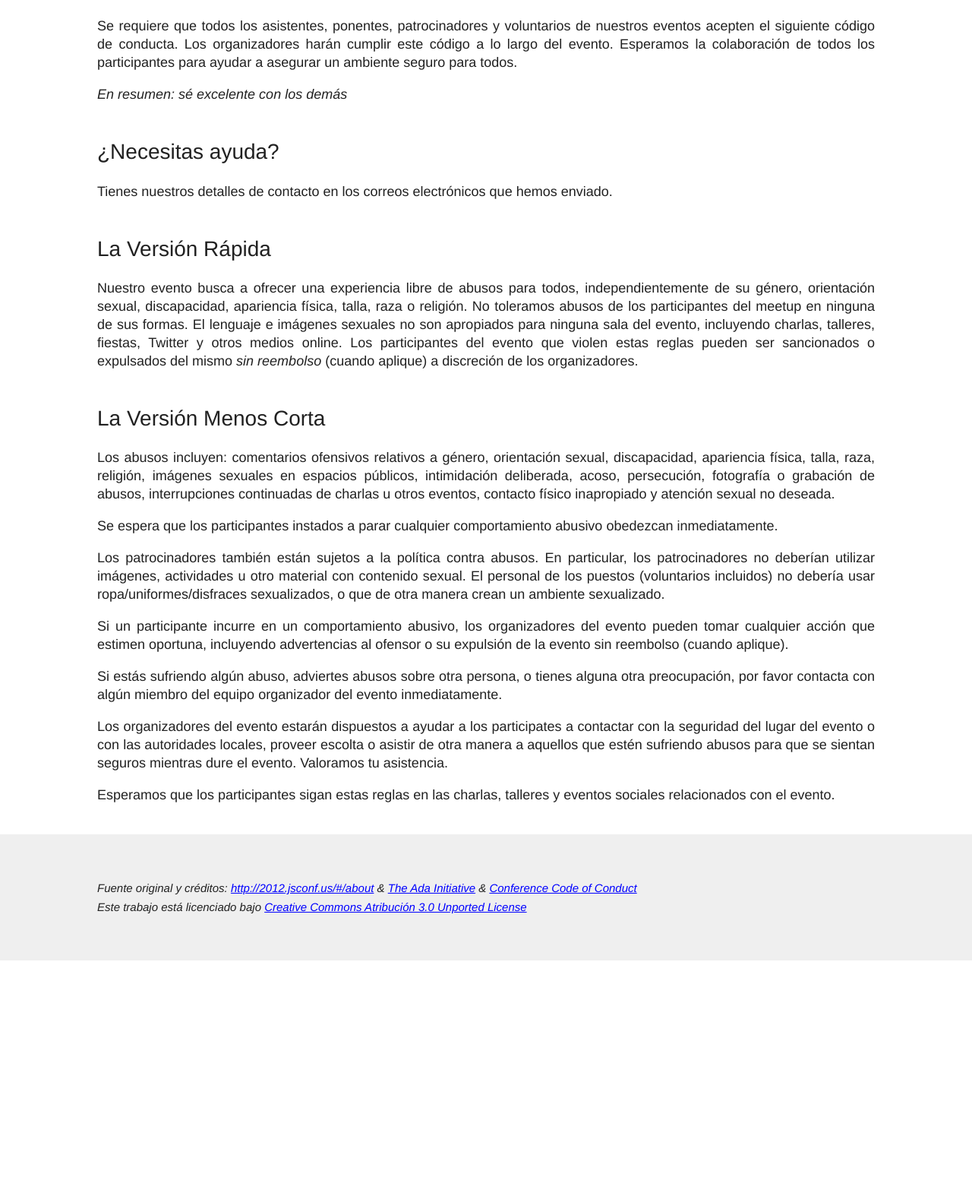
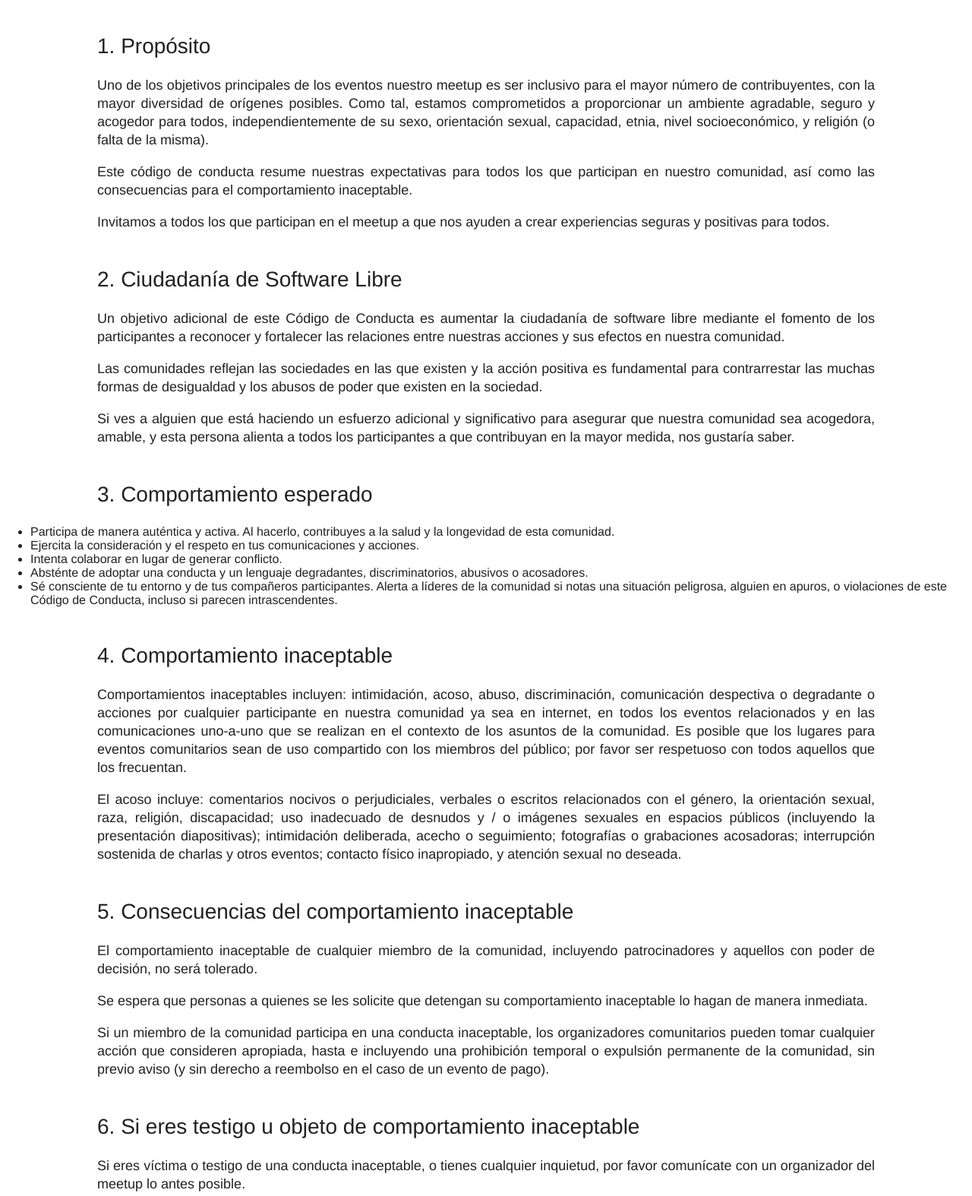
Before and after one commit to codigodeconducta/codigodeconducta.github.io, a plain HTML site: page index.html in a window 1280 px wide. Shown: the part 126-1700 px from the top of the page at 76% size. Before the commit the page ends 1390 px from the top, so only its background shows below. Drawn offline with Linux system fonts and the light colour scheme.

Commit message:
New version Adapted from: https://github.com/colombia-dev/codigo-de-conducta

```diff
--- a/index.html
+++ b/index.html
@@ -57,43 +57,103 @@
   </head>
 
   <body>
-    <h1>Código de Conducta</h1>
+    <h1 id="titulo">Código de Conducta</h1>
 
-    <p>Se requiere que todos los asistentes, ponentes, patrocinadores y voluntarios de nuestros eventos acepten el siguiente código de conducta. Los organizadores harán cumplir este código a lo largo del evento. Esperamos la colaboración de todos los participantes para ayudar a asegurar un ambiente seguro para todos.</p>
+    <h2 id="proposito">1. Propósito</h2>
 
-    <p><em>En resumen: sé excelente con los demás</em></p>
+    <p>Uno de los objetivos principales de los eventos nuestro meetup es ser inclusivo para el mayor número de contribuyentes, con la mayor diversidad de orígenes posibles. Como tal, estamos comprometidos a proporcionar un ambiente agradable, seguro y acogedor para todos, independientemente de su sexo, orientación sexual, capacidad, etnia, nivel socioeconómico, y religión (o falta de la misma).</p>
 
-    <h2>¿Necesitas ayuda?</h2>
+    <p>Este código de conducta resume nuestras expectativas para todos los que participan en nuestro comunidad, así como las consecuencias para el comportamiento inaceptable.</p>
 
-    <p>Tienes nuestros detalles de contacto en los correos electrónicos que hemos enviado.</p>
+    <p>Invitamos a todos los que participan en el meetup a que nos ayuden a crear experiencias seguras y positivas para todos.</p>
 
-    <h2>La Versión Rápida</h2>
+    <h2 id="ciudadania-de-software-libre">2. Ciudadanía de Software Libre</h2>
 
-    <p>Nuestro evento busca a ofrecer una experiencia libre de abusos para todos, independientemente de su género, orientación sexual, discapacidad, apariencia física, talla, raza o religión. No toleramos abusos de los participantes del meetup en ninguna de sus formas. El lenguaje e imágenes sexuales no son apropiados para ninguna sala del evento, incluyendo charlas, talleres, fiestas, Twitter y otros medios online. Los participantes del evento que violen estas reglas pueden ser sancionados o expulsados del mismo <em>sin reembolso</em> (cuando aplique) a discreción de los organizadores.</p>
+    <p>Un objetivo adicional de este Código de Conducta es aumentar la ciudadanía de software libre mediante el fomento de los participantes a reconocer y fortalecer las relaciones entre nuestras acciones y sus efectos en nuestra comunidad.</p>
 
-    <h2>La Versión Menos Corta</h2>
+    <p>Las comunidades reflejan las sociedades en las que existen y la acción positiva es fundamental para contrarrestar las muchas formas de desigualdad y los abusos de poder que existen en la sociedad.</p>
 
-    <p>Los abusos incluyen: comentarios ofensivos relativos a género, orientación sexual, discapacidad, apariencia física, talla, raza, religión, imágenes sexuales en espacios públicos, intimidación deliberada, acoso, persecución, fotografía o grabación de abusos, interrupciones continuadas de charlas u otros eventos, contacto físico inapropiado y atención sexual no deseada.</p>
+    <p>Si ves a alguien que está haciendo un esfuerzo adicional y significativo para asegurar que nuestra comunidad sea acogedora, amable, y esta persona alienta a todos los participantes a que contribuyan en la mayor medida, nos gustaría saber.</p>
 
-    <p>Se espera que los participantes instados a parar cualquier comportamiento abusivo obedezcan inmediatamente.</p>
+    <h2 id="comportamiento-esperado">3. Comportamiento esperado</h2>
 
-    <p>Los patrocinadores también están sujetos a la política contra abusos. En particular, los patrocinadores no deberían utilizar imágenes, actividades u otro material con contenido sexual. El personal de los puestos (voluntarios incluidos) no debería usar ropa/uniformes/disfraces sexualizados, o que de otra manera crean un ambiente sexualizado.</p>
+    <ul>
+      <li>Participa de manera auténtica y activa. Al hacerlo, contribuyes a la salud y la longevidad de esta comunidad.</li>
 
-    <p>Si un participante incurre en un comportamiento abusivo, los organizadores del evento pueden tomar cualquier acción que estimen oportuna, incluyendo advertencias al ofensor o su expulsión de la evento sin reembolso (cuando aplique).</p>
+      <li>Ejercita la consideración y el respeto en tus comunicaciones y acciones.</li>
 
-    <p>Si estás sufriendo algún abuso, adviertes abusos sobre otra persona, o tienes alguna otra preocupación, por favor contacta con algún miembro del equipo organizador del evento inmediatamente.</p>
+      <li>Intenta colaborar en lugar de generar conflicto.</li>
 
-    <p>Los organizadores del evento estarán dispuestos a ayudar a los participates a contactar con la seguridad del lugar del evento o con las autoridades locales, proveer escolta o asistir de otra manera a aquellos que estén sufriendo abusos para que se sientan seguros mientras dure el evento. Valoramos tu asistencia.</p>
+      <li>Absténte de adoptar una conducta y un lenguaje degradantes, discriminatorios, abusivos o acosadores.</li>
 
-    <p>Esperamos que los participantes sigan estas reglas en las charlas, talleres y eventos sociales relacionados con el evento.</p>
+      <li>Sé consciente de tu entorno y de tus compañeros participantes. Alerta a líderes de la comunidad si notas una situación peligrosa, alguien en apuros, o violaciones de este Código de Conducta, incluso si parecen intrascendentes.</li>
+    </ul>
 
-    <div class="footer">
-    <p>
-    	<small><em>Fuente original y créditos: <a href="http://2012.jsconf.us/#/about">http://2012.jsconf.us/#/about</a> &amp; <a href="http://geekfeminism.wikia.com/wiki/Conference_anti-harassment/Policy">The Ada Initiative</a> &amp; <a href="http://confcodeofconduct.com/">Conference Code of Conduct</a><br>
+    <h2 id="comportamiento-inaceptable">4. Comportamiento inaceptable</h2>
 
-        Este trabajo está licenciado bajo <a rel="license" href="http://creativecommons.org/licenses/by/3.0/deed.en_US">Creative Commons Atribución 3.0 Unported License</a></em></small>
+    <p>Comportamientos inaceptables incluyen: intimidación, acoso, abuso, discriminación, comunicación despectiva o degradante o acciones por cualquier participante en nuestra comunidad ya sea en internet, en todos los eventos relacionados y en las comunicaciones uno-a-uno que se realizan en el contexto de los asuntos de la comunidad. Es posible que los lugares para eventos comunitarios sean de uso compartido con los miembros del público; por favor ser respetuoso con todos aquellos que los frecuentan.</p>
 
-    </p>
-    </div>
+    <p>El acoso incluye: comentarios nocivos o perjudiciales, verbales o escritos relacionados con el género, la orientación sexual, raza, religión, discapacidad; uso inadecuado de desnudos y / o imágenes sexuales en espacios públicos (incluyendo la presentación diapositivas); intimidación deliberada, acecho o seguimiento; fotografías o grabaciones acosadoras; interrupción sostenida de charlas y otros eventos; contacto físico inapropiado, y atención sexual no deseada.</p>
+
+    <h2 id="consecuencias-del-comportamiento-inaceptable">5. Consecuencias del comportamiento inaceptable</h2>
+
+    <p>El comportamiento inaceptable de cualquier miembro de la comunidad, incluyendo patrocinadores y aquellos con poder de decisión, no será tolerado.</p>
+
+    <p>Se espera que personas a quienes se les solicite que detengan su comportamiento inaceptable lo hagan de manera inmediata.</p>
+
+    <p>Si un miembro de la comunidad participa en una conducta inaceptable, los organizadores comunitarios pueden tomar cualquier acción que consideren apropiada, hasta e incluyendo una prohibición temporal o expulsión permanente de la comunidad, sin previo aviso (y sin derecho a reembolso en el caso de un evento de pago).</p>
+
+    <h2 id="testigo-u-objeto-de-comportamiento-inaceptable">6. Si eres testigo u objeto de comportamiento inaceptable</h2>
+
+    <p>Si eres víctima o testigo de una conducta inaceptable, o tienes cualquier inquietud, por favor comunícate con un organizador del meetup lo antes posible.</p>
+
+    <p>Adicionalmente, los organizadores de la comunidad están disponibles para ayudar a miembros de la comunidad a contactar a la policía local o interceder para que víctimas de comportamiento inaceptable se sientan seguros, En el contexto de los eventos en persona, los organizadores también pueden proporcionar escoltas si un miembro de la comunidad lo siente necesario.</p>
+
+    <h2 id="politicas-de-moderacion">7. Políticas de Moderación</h2>
+
+    <p>Estas son las políticas para mantener los estándares de conducta en nuestra comunidad en los canales de chat, meetups asociados, conferencias, grupos de estudio, y eventos virtuales.</p>
+
+    <ul>
+      <li>Palabras que violen las normas de Código de Conducta, incluyendo comentarios odiosos, hirientes, opresivos, o excluyentes, no están permitidos. (Se permite las &quot;malas palabras&quot;, pero nunca enfocadas hacia otro usuario/asistente, y nunca de una manera odiosa.)</li>
+
+      <li>Comentarios que los organizadores encuentran inapropiados tampoco están permitidos, sin importar si aparecen en el código de conducta o no.</li>
+
+      <li>Los organizadores primero deberán responder a dichos comentarios con una advertencia.</li>
+
+      <li>Si la advertencia es ignorada, el usuario/asistente será expulsado del canal para que evalúe su comportamiento, o deberá retirarse del lugar por 30 minutos en caso de eventos presenciales.</li>
+
+      <li>Si el usuario/asistente regresa y continúa causando problemas, será expulsado del grupo/evento/lugar/chat de forma indefinida.</li>
+
+      <li>Los organizadores pueden retractar la expulsión a su discreción si esta se trata de una primera infracción y se ha ofrecido una disculpa sincera a quien ofendieron.</li>
+
+      <li>Si un organizador expulsa a alguien y usted cree que fue una expulsión sin causa, contacte a ese organizador, o a un organizador diferente <strong>en privado</strong>. Quejas sobre expulsiones en medios abiertos, sociales, u otros canales no son permitidas y podrían conllevar a más expulsiones.</li>
+
+      <li>Los organizadores se rigen por un nivel más alto que otros miembros de la comunidad. Si un organizador crea una situación inadecuada, este será juzgado con un estándar más alto.</li>
+    </ul>
+
+    <p>En esta comunidad nos esforzamos por ir un paso más allá y cuidar el uno del otro. No te limites a tratar de mostrar tu excelencia técnica, trata también de ser la mejor persona posible. En particular, evita tocar temas ofensivos o sensibles, especialmente si están fuera del tema tratado; esto muy a menudo conduce a peleas innecesarias, sentimientos heridos, y a daños en la confianza; peor aún, puede conducir a que personas se alejen de la comunidad en su totalidad.</p>
+
+    <p>De la misma forma, si alguien está en desacuerdo con algo que dijiste o hiciste, resiste el impulso de estar a la defensiva. Simplemente deja de hacer o decir lo que fuera que causó la queja y pide disculpas. Es altamente posible que dicha situación se haya podido evitar si te hubieras comunicado mejor, incluso si sientes que fuiste malinterpretado o injustamente acusado, - recuerda que es tu responsabilidad hacer que sus compañeras y compañeros de esta comunidad estén cómodos.</p>
+
+    <p>Todo el mundo busca harmonía y todos estamos aquí, ante todo, porque queremos hablar de tecnologías que nos gustan. Por lo general, la gente está dispuesta a asumir buenas intenciones y perdonar, siempre y cuando te ganes su confianza y actúes de forma honrada.</p>
+
+    <h2 id="alcance">8. Alcance</h2>
+
+    <p>Esperamos que todos los participantes de la comunidad (contribuyentes, pagados o de otro modo; patrocinadores; y otros invitados) se atengan a este Código de Conducta en todos los espacios virtuales y presenciales, así como en todas las comunicaciones de uno-a-uno pertinentes a los asuntos de la comunidad.</p>
+
+    <h2 id="licencia-y-atribucion">9. Licencia y atribución</h2>
+
+    <p>Este Código de Conducta se distribuye bajo una <a href="http://creativecommons.org/licenses/by-sa/3.0/">Creative Commons Reconocimiento – CompartirIgual (by-sa)</a></p>
+
+    <p><a href="https://github.com/colombia-dev/codigo-de-conducta">Adaptado del Código de Conducta de <code>colombia.dev</code></a></p>
+
+    <div class="footer" id="contacto">
+      <ul>
+        <li>sebasoga@gmail.com</li>
+        <li><a href="mailto:sebasoga@gmail.com">@sebasoga@gmail.com</a></li>
+
+        <li><a href="https://twitter.com/sebasoga">@sebasoga</a></li>
+      </ul>
+    <div/>
   </body>
 </html>
```
